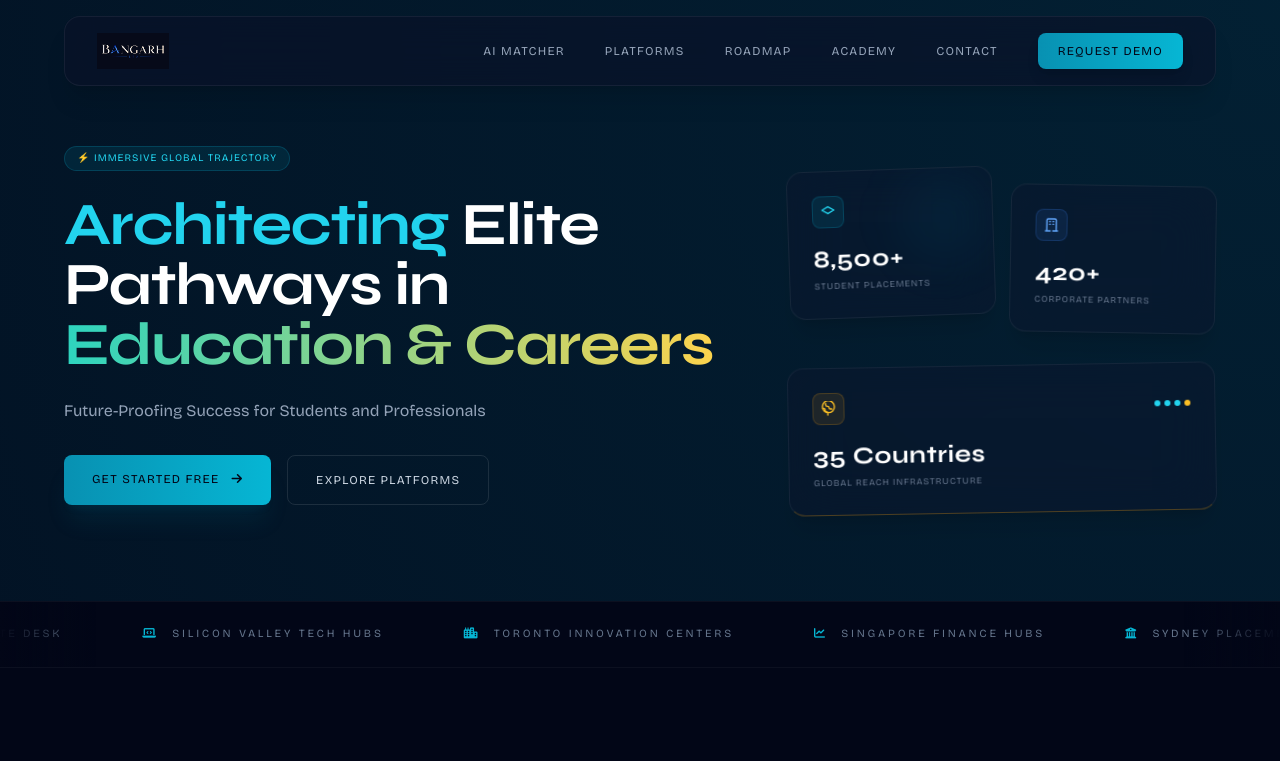
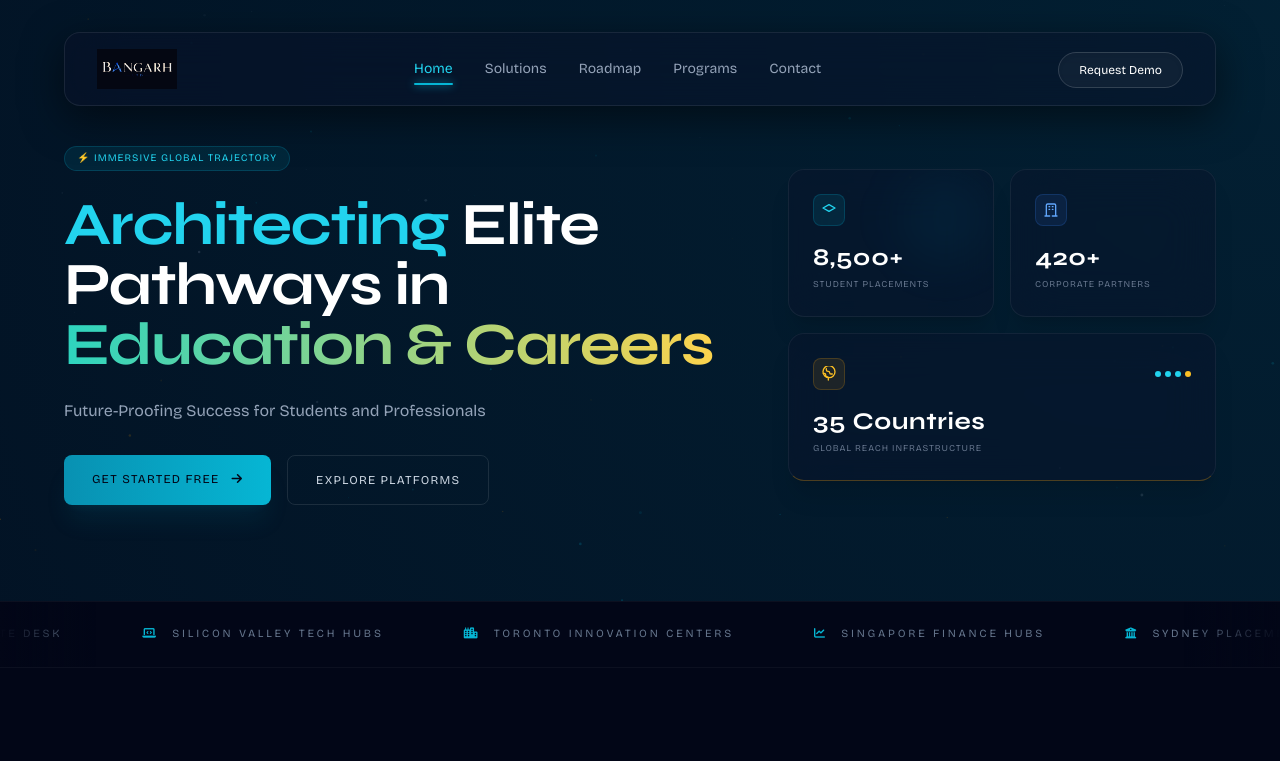
Before and after one commit to Hussain-45/Bangarh, a plain HTML site: page public/index.html in a window 1280 px wide. Shown: the top 761 px of the page. Drawn offline with nearby package versions, Linux system fonts and the light colour scheme.

Commit message:
feat: ambient particle canvas, active nav scroll tracking, brand logo in navbar, hero card reveal animations, active assessment CSS glow state

```diff
--- a/public/index.html
+++ b/public/index.html
@@ -146,34 +146,103 @@
       transform-style: preserve-3d;
       transform: perspective(1000px);
     }
+
+    /* Active Assessment card glowing state */
+    .active-assessment {
+      border-color: rgba(6, 182, 212, 0.45) !important;
+      box-shadow: 0 0 30px rgba(6, 182, 212, 0.12), inset 0 0 20px rgba(6, 182, 212, 0.04) !important;
+      background: rgba(6, 182, 212, 0.04) !important;
+    }
+
+    /* Animated ambient canvas particle overlay */
+    #particle-canvas {
+      position: fixed;
+      top: 0;
+      left: 0;
+      width: 100%;
+      height: 100%;
+      pointer-events: none;
+      z-index: 1;
+      opacity: 0.35;
+    }
+
+    /* Smooth section reveal animation */
+    .reveal-section {
+      opacity: 0;
+      transform: translateY(24px);
+      transition: opacity 0.7s cubic-bezier(0.25, 1, 0.5, 1), transform 0.7s cubic-bezier(0.25, 1, 0.5, 1);
+    }
+    .reveal-section.revealed {
+      opacity: 1;
+      transform: translateY(0);
+    }
+
+    /* Active nav link indicator */
+    .nav-active {
+      color: #22D3EE !important;
+    }
+    .nav-active::after {
+      content: '';
+      position: absolute;
+      bottom: -2px;
+      left: 0;
+      right: 0;
+      height: 2px;
+      background: #06B6D4;
+      border-radius: 99px;
+      box-shadow: 0 0 8px #06b6d4;
+    }
+
+    /* Glowing neon border pulse for hero cards on load */
+    @keyframes card-pulse-in {
+      0% { opacity: 0; transform: translateY(16px) scale(0.97); }
+      100% { opacity: 1; transform: translateY(0) scale(1); }
+    }
+    .hero-card-reveal {
+      animation: card-pulse-in 0.7s cubic-bezier(0.25, 1, 0.5, 1) both;
+    }
+    .hero-card-reveal:nth-child(1) { animation-delay: 0.15s; }
+    .hero-card-reveal:nth-child(2) { animation-delay: 0.3s; }
+    .hero-card-reveal:nth-child(3) { animation-delay: 0.45s; }
   </style>
 </head>
 <body class="bg-slate-950 text-slate-200 font-sans selection:bg-cyan-500 selection:text-slate-950 overflow-x-hidden min-h-screen flex flex-col relative glow-canvas-top">
+
+  <!-- Animated Particle Canvas Overlay -->
+  <canvas id="particle-canvas"></canvas>
 
   <!-- BACKGROUND DECORATIONS -->
   <div class="absolute inset-0 w-full h-full overflow-hidden pointer-events-none z-0">
     <div class="absolute top-[20%] right-[-10%] w-[60vw] h-[60vw] rounded-full bg-cyan-950/10 blur-[130px] opacity-45"></div>
     <div class="absolute bottom-[20%] left-[-10%] w-[50vw] h-[50vw] rounded-full bg-amber-950/10 blur-[150px] opacity-35"></div>
+    <!-- Extra mid glow accent -->
+    <div class="absolute top-[55%] right-[25%] w-[30vw] h-[30vw] rounded-full bg-cyan-500/[0.03] blur-[100px] opacity-60"></div>
   </div>
 
-  <!-- FLOATING GLASS NAVIGATION (As modeled in image_707bc1.jpg) -->
-  <header id="main-header" class="fixed top-4 left-6 right-6 z-50 max-w-[90vw] w-full rounded-2xl mx-auto bg-[#0A1128]/60 backdrop-blur-xl border border-white/[0.06] py-4 px-8 transition-all duration-300 shadow-xl">
-    <div class="flex items-center justify-between">
+  <!-- FLOATING NAVIGATION BAR FROM IMAGE_708a61.jpg -->
+  <header id="main-header" class="fixed top-4 left-0 right-0 z-50 w-[90vw] max-w-7xl mx-auto transition-all duration-300">
+    <div class="w-full bg-[#0A1128]/40 backdrop-blur-xl border border-white/[0.08] rounded-2xl px-6 sm:px-8 py-4 flex items-center justify-between shadow-[0_12px_40px_rgba(0,0,0,0.5)]">
 
-      <!-- Brand Logo Emblem (Image) -->
-      <a href="#" class="flex items-center group">
-        <img src="assets/logo.png" alt="Bangarh Ltd Logo" class="h-8 md:h-9 object-contain brand-logo-blend opacity-90 group-hover:opacity-100 transition-all duration-300">
+      <!-- Brand Logo Image -->
+      <a href="#" class="flex items-center gap-3 group">
+        <img src="assets/logo.png" alt="Bangarh Limited" class="h-9 md:h-10 object-contain brand-logo-blend opacity-90 group-hover:opacity-100 transition-all duration-300 group-hover:scale-105 transform">
       </a>
 
-      <!-- Desktop Links with Underline Accent on Hover (Bricolage Grotesque) -->
-      <nav class="hidden lg:flex items-center space-x-10 text-xs font-semibold uppercase tracking-widest text-slate-400">
-        <a href="#matcher" class="relative hover:text-white transition-all py-1 after:absolute after:bottom-0 after:left-0 after:w-0 hover:after:w-full after:h-[2px] after:bg-cyan-500 after:transition-all after:duration-300">AI Matcher</a>
-        <a href="#ecosystem" class="relative hover:text-white transition-all py-1 after:absolute after:bottom-0 after:left-0 after:w-0 hover:after:w-full after:h-[2px] after:bg-cyan-500 after:transition-all after:duration-300">Platforms</a>
-        <a href="#timeline" class="relative hover:text-white transition-all py-1 after:absolute after:bottom-0 after:left-0 after:w-0 hover:after:w-full after:h-[2px] after:bg-cyan-500 after:transition-all after:duration-300">Roadmap</a>
-        <a href="#academy" class="relative hover:text-white transition-all py-1 after:absolute after:bottom-0 after:left-0 after:w-0 hover:after:w-full after:h-[2px] after:bg-cyan-500 after:transition-all after:duration-300">Academy</a>
-        <a href="#contact" class="relative hover:text-white transition-all py-1 after:absolute after:bottom-0 after:left-0 after:w-0 hover:after:w-full after:h-[2px] after:bg-cyan-500 after:transition-all after:duration-300">Contact</a>
-        <a href="#contact" class="px-5 py-2.5 bg-gradient-to-r from-cyan-600 to-cyan-500 hover:shadow-lg hover:shadow-cyan-500/25 text-slate-950 font-bold hover:bg-cyan-500 transition-all duration-300 rounded-lg shadow-lg">Request Demo</a>
+      <!-- Desktop Navigation Links (Bricolage Grotesque, scroll-aware) -->
+      <nav class="hidden lg:flex items-center gap-8 font-bricolage text-sm font-medium text-slate-400" id="main-nav">
+        <a href="#matcher" class="nav-link relative py-1 hover:text-cyan-400 transition-colors duration-200" data-section="matcher">Home</a>
+        <a href="#ecosystem" class="nav-link relative py-1 hover:text-cyan-400 transition-colors duration-200" data-section="ecosystem">Solutions</a>
+        <a href="#timeline" class="nav-link relative py-1 hover:text-cyan-400 transition-colors duration-200" data-section="timeline">Roadmap</a>
+        <a href="#academy" class="nav-link relative py-1 hover:text-cyan-400 transition-colors duration-200" data-section="academy">Programs</a>
+        <a href="#contact" class="nav-link relative py-1 hover:text-cyan-400 transition-colors duration-200" data-section="contact">Contact</a>
       </nav>
+
+      <!-- Action Trigger Button -->
+      <div>
+        <a href="#contact" class="font-bricolage text-xs font-medium text-white border border-white/[0.15] bg-white/[0.04] hover:bg-white/[0.1] px-5 py-2.5 rounded-full shadow-inner transition-all">
+          Request Demo
+        </a>
+      </div>
 
       <!-- Mobile Menu Toggle -->
       <button id="mobile-menu-btn" class="lg:hidden text-lg text-slate-400 hover:text-cyan-400 focus:outline-none z-50">
@@ -183,10 +252,10 @@
 
     <!-- Mobile Drawer -->
     <div id="mobile-drawer" class="hidden fixed inset-0 bg-slate-950/98 backdrop-blur-xl z-40 flex flex-col justify-center items-center space-y-8 text-xs font-semibold uppercase tracking-widest">
-      <a href="#matcher" class="mobile-nav-link text-slate-300 hover:text-cyan-400 transition-colors">AI Matcher</a>
-      <a href="#ecosystem" class="mobile-nav-link text-slate-300 hover:text-cyan-400 transition-colors">Platforms</a>
-      <a href="#timeline" class="mobile-nav-link text-slate-300 hover:text-cyan-400 transition-colors">Roadmap</a>
-      <a href="#academy" class="mobile-nav-link text-slate-300 hover:text-cyan-400 transition-colors">Academy</a>
+      <a href="#matcher" class="mobile-nav-link text-slate-300 hover:text-cyan-400 transition-colors">Home</a>
+      <a href="#ecosystem" class="mobile-nav-link text-slate-300 hover:text-cyan-400 transition-colors">Solutions</a>
+      <a href="#timeline" class="mobile-nav-link text-slate-300 hover:text-cyan-400 transition-colors">Platforms</a>
+      <a href="#academy" class="mobile-nav-link text-slate-300 hover:text-cyan-400 transition-colors">Insights</a>
       <a href="#contact" class="mobile-nav-link text-slate-300 hover:text-cyan-400 transition-colors">Contact</a>
       <a href="#contact" class="mobile-nav-link px-6 py-2.5 border border-cyan-500 text-cyan-400 hover:bg-cyan-500/10">Request Demo</a>
     </div>
@@ -228,7 +297,7 @@
       <div class="lg:col-span-5 relative grid grid-cols-1 sm:grid-cols-2 gap-4 lg:pl-6">
 
         <!-- Card 1: Student Placements -->
-        <div class="bg-[#0B132B]/40 backdrop-blur-xl border border-white/[0.06] p-6 rounded-2xl shadow-xl transform lg:rotate-[-2deg] hover:scale-[1.03] transition-all duration-300 group relative overflow-hidden animated-glow-card">
+        <div class="hero-card-reveal bg-[#0B132B]/40 backdrop-blur-xl border border-white/[0.06] p-6 rounded-2xl shadow-xl transform lg:rotate-[-2deg] hover:scale-[1.03] transition-all duration-300 group relative overflow-hidden animated-glow-card">
           <div class="absolute top-0 right-0 w-24 h-24 bg-cyan-500/5 rounded-full blur-xl"></div>
           <div class="h-8 w-8 rounded-lg bg-cyan-500/10 border border-cyan-500/20 flex items-center justify-center text-cyan-400 mb-4">
             <svg class="w-4 h-4" fill="none" stroke="currentColor" viewBox="0 0 24 24"><path stroke-linecap="round" stroke-linejoin="round" stroke-width="2" d="M12 14l9-5-9-5-9 5 9 5z"/></svg>
@@ -238,7 +307,7 @@
         </div>
 
         <!-- Card 2: Corporate Partners -->
-        <div class="bg-[#0B132B]/40 backdrop-blur-xl border border-white/[0.06] p-6 rounded-2xl shadow-xl transform lg:translate-y-4 lg:rotate-[1deg] hover:scale-[1.03] transition-all duration-300 group relative overflow-hidden animated-glow-card">
+        <div class="hero-card-reveal bg-[#0B132B]/40 backdrop-blur-xl border border-white/[0.06] p-6 rounded-2xl shadow-xl transform lg:translate-y-4 lg:rotate-[1deg] hover:scale-[1.03] transition-all duration-300 group relative overflow-hidden animated-glow-card">
           <div class="h-8 w-8 rounded-lg bg-blue-500/10 border border-blue-500/20 flex items-center justify-center text-blue-400 mb-4">
             <svg class="w-4 h-4" fill="none" stroke="currentColor" viewBox="0 0 24 24"><path stroke-linecap="round" stroke-linejoin="round" stroke-width="2" d="M19 21V5a2 2 0 00-2-2H7a2 2 0 00-2 2v16m14 0h2m-2 0h-5m-9 0H3m2 0h5M9 7h1m-1 4h1m4-4h1m-1 4h1"/></svg>
           </div>
@@ -247,7 +316,7 @@
         </div>
 
         <!-- Card 3: Global Reach (Full span or offset) -->
-        <div class="bg-[#0B132B]/40 backdrop-blur-xl border border-white/[0.06] p-6 rounded-2xl shadow-xl sm:col-span-2 lg:translate-y-8 lg:rotate-[-1deg] hover:scale-[1.03] transition-all duration-300 border-b-amber-500/30 group relative overflow-hidden animated-glow-card">
+        <div class="hero-card-reveal bg-[#0B132B]/40 backdrop-blur-xl border border-white/[0.06] p-6 rounded-2xl shadow-xl sm:col-span-2 lg:translate-y-8 lg:rotate-[-1deg] hover:scale-[1.03] transition-all duration-300 border-b-amber-500/30 group relative overflow-hidden animated-glow-card">
           <div class="flex items-center justify-between mb-4">
             <div class="h-8 w-8 rounded-lg bg-amber-500/10 border border-amber-500/20 flex items-center justify-center text-amber-400">
               <svg class="w-4 h-4" fill="none" stroke="currentColor" viewBox="0 0 24 24"><path stroke-linecap="round" stroke-linejoin="round" stroke-width="2" d="M3.055 11H5a2 2 0 012 2v1a2 2 0 002 2 2 2 0 012 2v2.945M8 3.935V5.5A2.5 2.5 0 0010.5 8h.5a2 2 0 012 2 2 2 0 002 2h2m4-3.5a9 9 0 11-18 0 9 9 0 0118 0z"/></svg>
@@ -1156,6 +1225,79 @@
       // Set initial state
       updateEcosystemTheme("elite");
 
+      // --- SCROLL-AWARE ACTIVE NAV LINKS ---
+      const navLinks = document.querySelectorAll(".nav-link");
+      const sections = ["matcher", "ecosystem", "timeline", "academy", "contact"];
+
+      const observerOptions = { rootMargin: "-40% 0px -55% 0px", threshold: 0 };
+      const sectionObserver = new IntersectionObserver((entries) => {
+        entries.forEach(entry => {
+          if (entry.isIntersecting) {
+            navLinks.forEach(link => {
+              link.classList.remove("nav-active");
+              if (link.getAttribute("data-section") === entry.target.id) {
+                link.classList.add("nav-active");
+              }
+            });
+          }
+        });
+      }, observerOptions);
+
+      sections.forEach(id => {
+        const el = document.getElementById(id);
+        if (el) sectionObserver.observe(el);
+      });
+
+      // Highlight first nav link on load
+      navLinks[0]?.classList.add("nav-active");
+
+      // --- AMBIENT PARTICLE CANVAS ---
+      const canvas = document.getElementById("particle-canvas");
+      const ctx = canvas.getContext("2d");
+      let particles = [];
+
+      function resizeCanvas() {
+        canvas.width = window.innerWidth;
+        canvas.height = window.innerHeight;
+      }
+      resizeCanvas();
+      window.addEventListener("resize", resizeCanvas);
+
+      class Particle {
+        constructor() {
+          this.reset();
+        }
+        reset() {
+          this.x = Math.random() * canvas.width;
+          this.y = Math.random() * canvas.height;
+          this.radius = Math.random() * 1.2 + 0.3;
+          this.speedX = (Math.random() - 0.5) * 0.25;
+          this.speedY = (Math.random() - 0.5) * 0.25;
+          this.opacity = Math.random() * 0.5 + 0.1;
+          this.color = Math.random() > 0.6 ? "6,182,212" : Math.random() > 0.5 ? "245,158,11" : "148,163,184";
+        }
+        update() {
+          this.x += this.speedX;
+          this.y += this.speedY;
+          if (this.x < 0 || this.x > canvas.width || this.y < 0 || this.y > canvas.height) this.reset();
+        }
+        draw() {
+          ctx.beginPath();
+          ctx.arc(this.x, this.y, this.radius, 0, Math.PI * 2);
+          ctx.fillStyle = `rgba(${this.color},${this.opacity})`;
+          ctx.fill();
+        }
+      }
+
+      for (let i = 0; i < 90; i++) particles.push(new Particle());
+
+      function animateParticles() {
+        ctx.clearRect(0, 0, canvas.width, canvas.height);
+        particles.forEach(p => { p.update(); p.draw(); });
+        requestAnimationFrame(animateParticles);
+      }
+      animateParticles();
+
     });
   </script>
 
```
